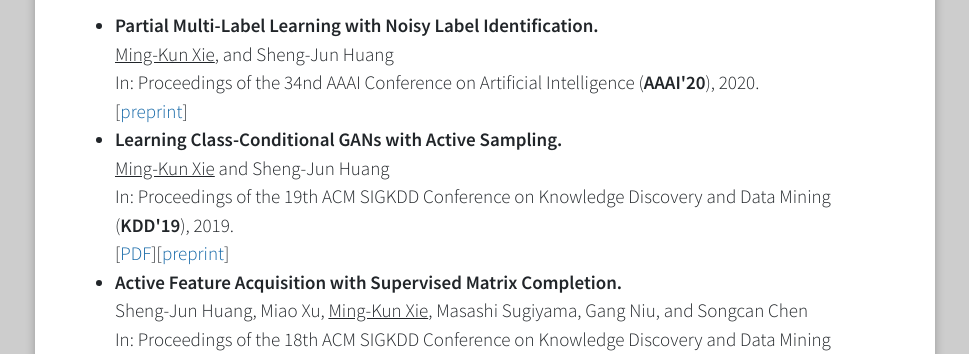
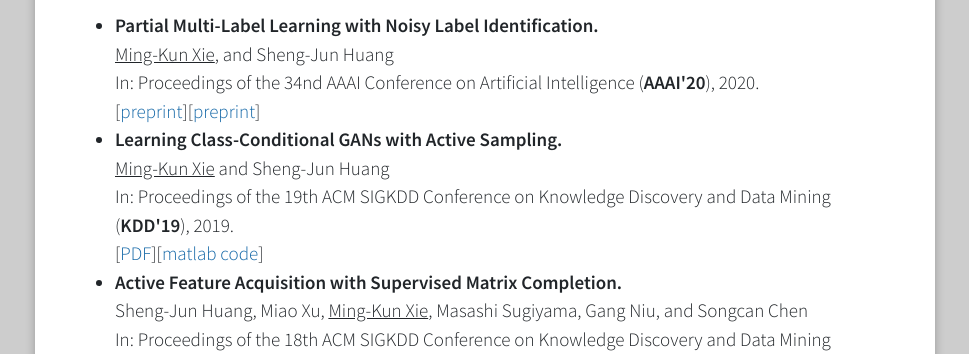
Before and after one commit to xiemk/xiemk.github.io, a Jekyll site: the page index.html, which Jekyll copies as it is, in a window 1280 px wide. Shown: the part 446-800 px from the top of the page, without its empty margins (155-1124 px from the left). Built offline with Jekyll 4.4.1, drawn with Linux system fonts in a browser that asks for light colours.

Commit message:
upload source code of PML-NI

```diff
--- a/index.html
+++ b/index.html
@@ -178,9 +178,9 @@
    <h2>Publications</h2>
         <ul>
         <tr>
-          <td class="pub_td2"><li><b>Partial Multi-Label Learning with Noisy Label Identification.</b><br><u>Ming-Kun Xie</u>, and Sheng-Jun Huang<br>In: Proceedings of the 34nd AAAI Conference on Artificial Intelligence (<strong>AAAI'20</strong>), 2020.<br>[<a href="publication/aaai20-pml-ni-preprint.pdf">preprint</a>]</li>
+          <td class="pub_td2"><li><b>Partial Multi-Label Learning with Noisy Label Identification.</b><br><u>Ming-Kun Xie</u>, and Sheng-Jun Huang<br>In: Proceedings of the 34nd AAAI Conference on Artificial Intelligence (<strong>AAAI'20</strong>), 2020.<br>[<a href="publication/aaai20-pml-ni-preprint.pdf">preprint</a>][<a href="code/PML-NI.zip">preprint</a>]</li>
          </td>
-          <td class="pub_td2"><li><b>Learning Class-Conditional GANs with Active Sampling.</b><br><u>Ming-Kun Xie</u> and Sheng-Jun Huang <br>In: Proceedings of the 19th ACM SIGKDD Conference on Knowledge Discovery and Data Mining (<strong>KDD'19</strong>), 2019.<br>[<a href="publication/kdd19-alcg_pdf.pdf">PDF</a>][<a href="publication/kdd19-alcg.pdf">preprint</a>]</li>
+          <td class="pub_td2"><li><b>Learning Class-Conditional GANs with Active Sampling.</b><br><u>Ming-Kun Xie</u> and Sheng-Jun Huang <br>In: Proceedings of the 19th ACM SIGKDD Conference on Knowledge Discovery and Data Mining (<strong>KDD'19</strong>), 2019.<br>[<a href="publication/kdd19-alcg_pdf.pdf">PDF</a>][<a href="publication/kdd19-alcg.pdf">matlab code</a>]</li>
          </td>
 
           <td class="pub_td2"><li><b>Active Feature Acquisition with Supervised Matrix Completion.</b><br>Sheng-Jun Huang, Miao Xu, <u>Ming-Kun Xie</u>, Masashi Sugiyama, Gang Niu, and Songcan Chen<br>In: Proceedings of the 18th ACM SIGKDD Conference on Knowledge Discovery and Data Mining (<strong>KDD'18</strong>), 2018.<br>[<a href="publication/kdd18-afasmc-conf.pdf">PDF</a>][<a href="https://arxiv.org/pdf/1802.05380.pdf">arXiv</a>]</li>
```
Also changed, not shown: 1 other file.
